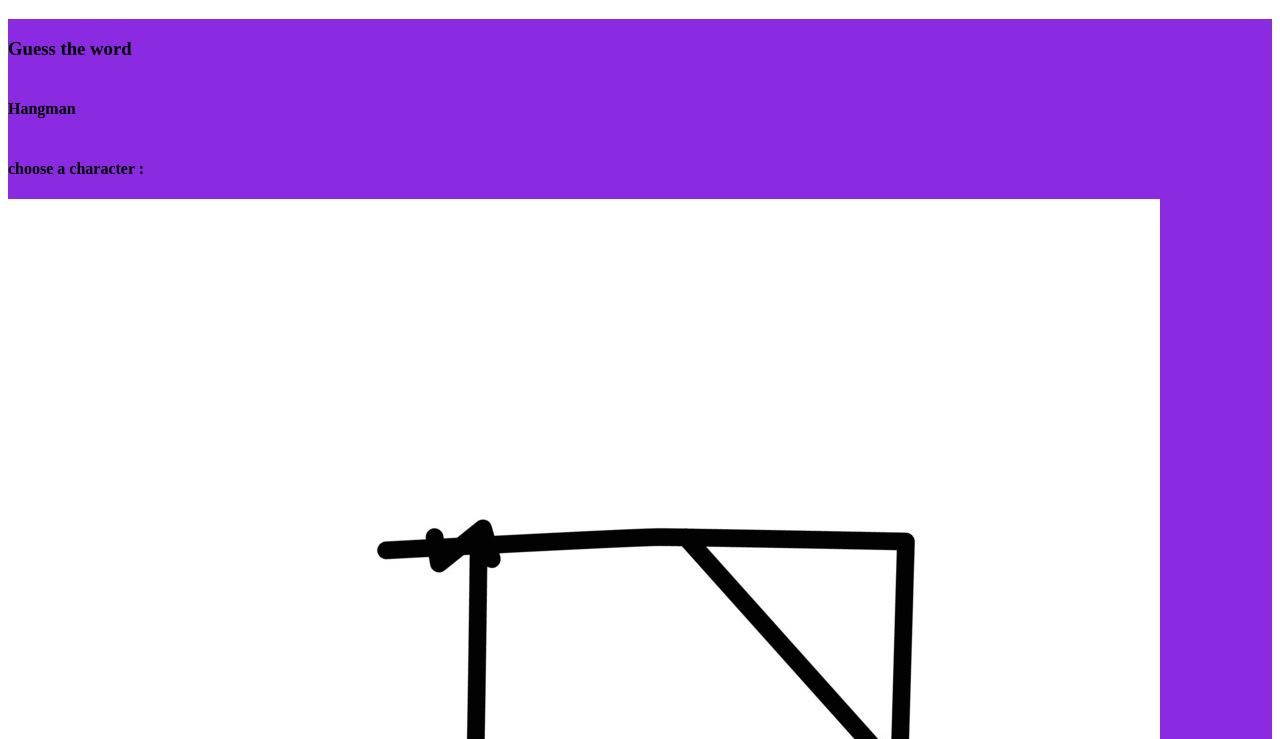
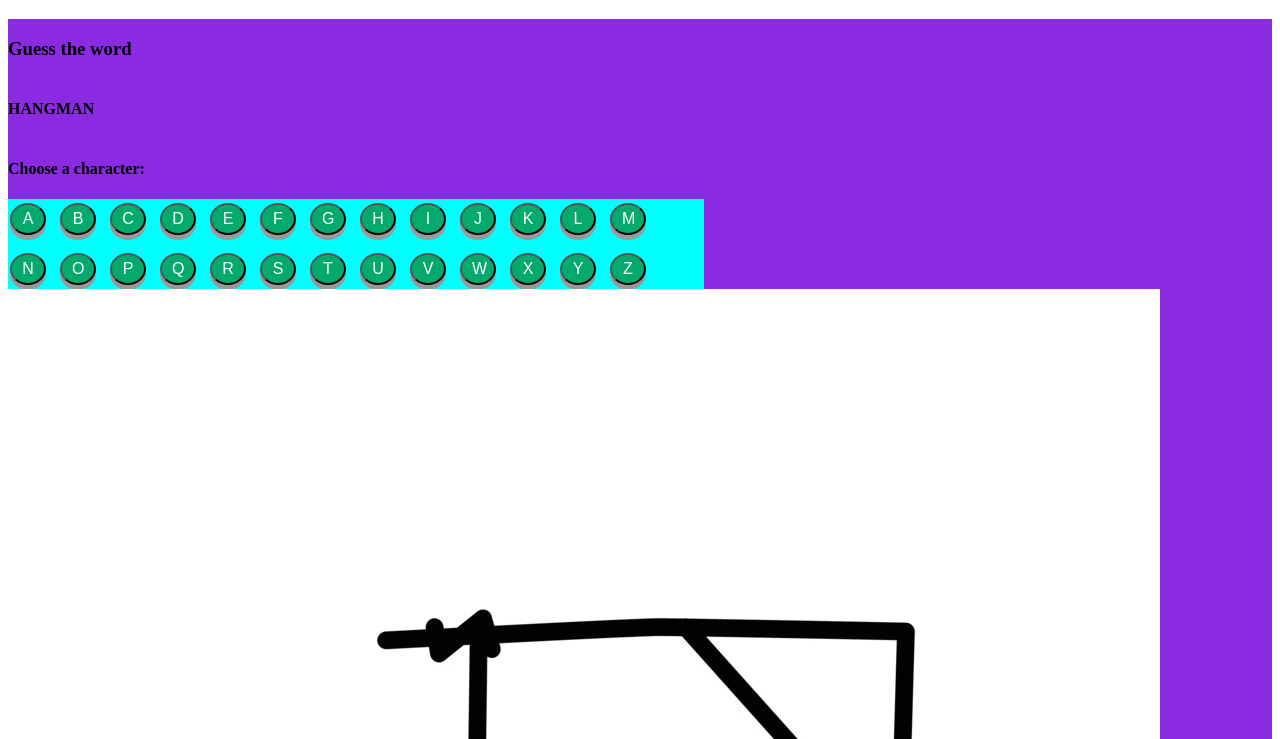
Before and after one commit to AlKhateebKhaled/MERAKI_Academy_Project_1, a plain HTML site: page index.html in a window 1280 px wide. Shown: the part 61-800 px from the top of the page. Drawn offline with Linux system fonts and the light colour scheme.

Commit message:
code the <main> by DOM only

```diff
--- a/index.html
+++ b/index.html
@@ -11,18 +11,6 @@
         <h1>Hangman Game</h1>
     </header>
     <main>
-        <div class="question">
-            <h3 class="Guess">Guess the word</h3>
-        </div>
-        <div class="answer">
-            <h4 class="answer">Hangman</h4>
-        </div>
-        <div class="choice">
-            <h4 class="choose">choose a character :</h4>
-            <div class="result">
-                <img src="hangman.jpg" alt="Hangman result">
-            </div>
-        </div>
 
     </main>
 
--- a/main.js
+++ b/main.js
@@ -1,13 +1,51 @@
+const main = document.querySelector("main");
+
+const questionDiv = document.createElement("div");
+questionDiv.className = "question";
+
+const questionHeading = document.createElement("h3");
+questionHeading.className = "Guess";
+questionHeading.innerText = "Guess the word";
+questionDiv.append(questionHeading);
+
+main.append(questionDiv);
+
+const answerDiv = document.createElement("div");
+answerDiv.className = "answer";
+
+const answerWord = document.createElement("h4");
+answerWord.innerText = "HANGMAN";
+answerDiv.append(answerWord);
+
+main.append(answerDiv);
+
+const choiceDiv = document.createElement("div")
+choiceDiv.className = "choice";
+
+main.append(choiceDiv);
+
+
+const chooseHeading = document.createElement("h4");
+chooseHeading.className = "choose";
+chooseHeading.innerText = "Choose a character:";
 
 const buttonsDiv = document.createElement("div");
 buttonsDiv.className = "characters_buttons";
 
 for (let i = 0; i < 26; i++) {
-    const alphabetButton = document.createElement("button");
-    alphabetButton.textContent = String.fromCharCode(65 + i); // A = 65, B = 66, ..., Z = 90
-    buttonsDiv.append(alphabetButton);
+  const alphabetButton = document.createElement("button");
+  alphabetButton.textContent = String.fromCharCode(65 + i); // A = 65, B = 66, ..., Z = 90
+  buttonsDiv.append(alphabetButton);
 }
 
-const choiceDiv = document.querySelector(".choice");
+const imageDiv = document.createElement("div");
+imageDiv.className = "result";
 
-choiceDiv.appendChild(buttonsDiv);
+const imageResult = document.createElement("img");
+imageResult.src = "hangman.jpg";
+imageResult.alt = "hangman result";
+imageDiv.append(imageResult);
+
+choiceDiv.append(chooseHeading);
+choiceDiv.append(buttonsDiv);
+choiceDiv.append(imageDiv);
```
